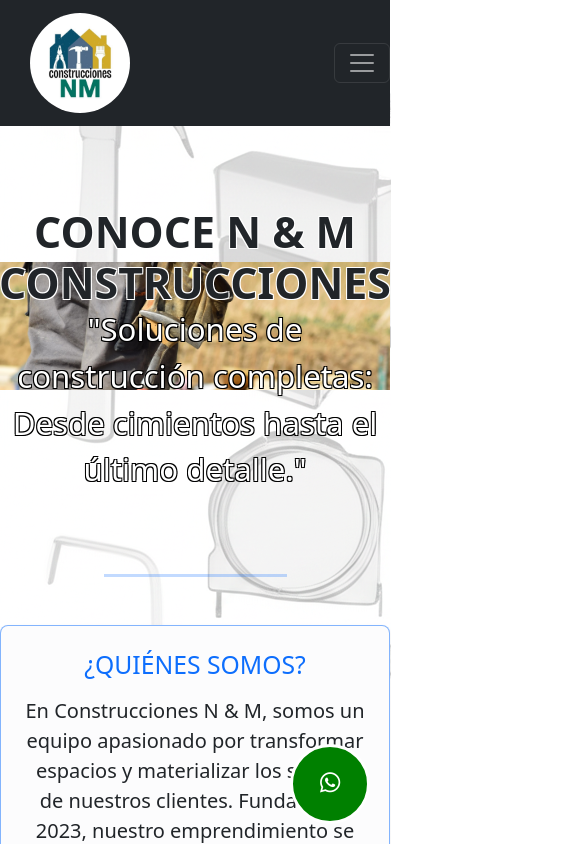
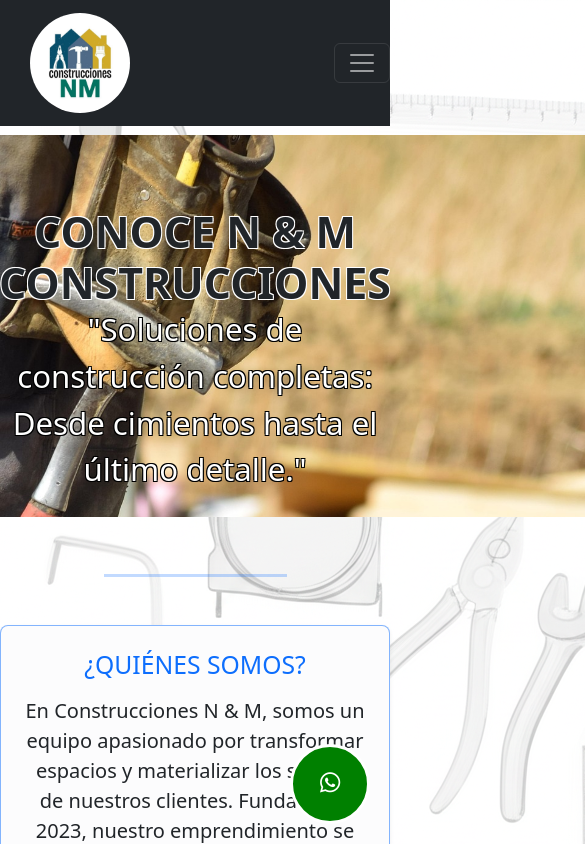
Before and after one commit to estebannahuel/nmConstrucciones, a React (Vite) app: page / in a window 390 px wide. Shown: the top 844 px of the page, 585 px wide, since content can reach past the window. Built offline with nearby package versions, Linux system fonts and the light colour scheme.

Commit message:
modicamos navbar y portada

```diff
--- a/src/App.css
+++ b/src/App.css
@@ -104,7 +104,7 @@
 
     }
         .banner img{
-             width: 100%;
+             width: 300%;
 
     }
 }
```
